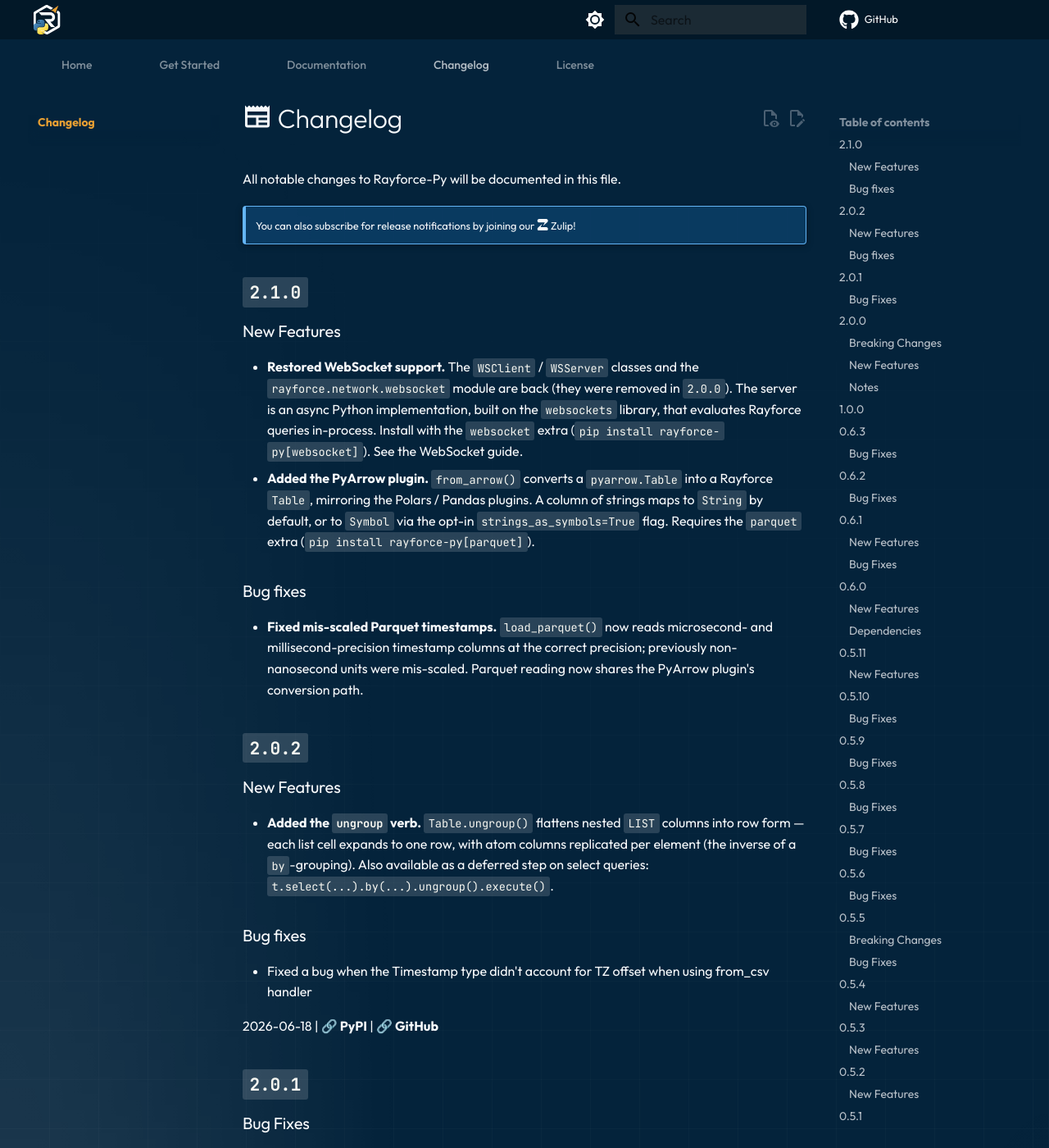
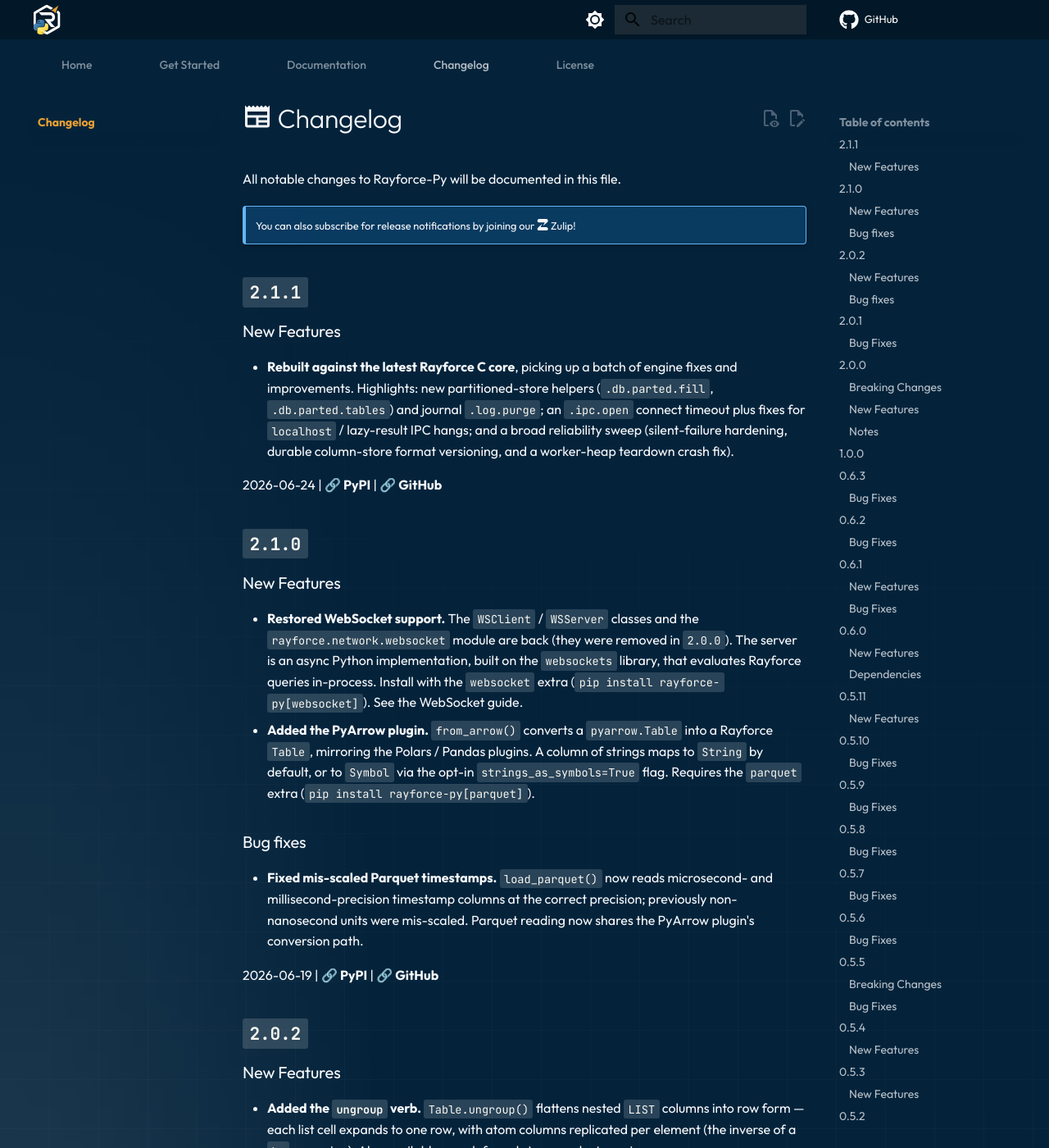
Before and after one commit to RayforceDB/rayforce-py, an MkDocs documentation site: the page built from docs/docs/content/CHANGELOG.md, in a window 1280 px wide and 1400 px high. Shown: the whole window at 82% size. Built offline with MkDocs 1.6.1 and Material for MkDocs 9.7.7, drawn with Linux system fonts in a browser that asks for light colours; comment, search, counter and statistics services are not loaded; a style sheet for code colours, icons or effects is not loaded.

Commit message:
docs(changelog): add 2.1.1 entry

```diff
--- a/docs/docs/content/CHANGELOG.md
+++ b/docs/docs/content/CHANGELOG.md
@@ -5,6 +5,19 @@
 !!! note ""
     You can also subscribe for release notifications by joining our [:simple-zulip: Zulip](https://rayforcedb.zulipchat.com/#narrow/channel/549008-Discuss)!
 
+
+## **`2.1.1`**
+
+### New Features
+
+- **Rebuilt against the latest Rayforce C core**, picking up a batch of engine
+  fixes and improvements. Highlights: new partitioned-store helpers
+  (`.db.parted.fill`, `.db.parted.tables`) and journal `.log.purge`; an
+  `.ipc.open` connect timeout plus fixes for `localhost` / lazy-result IPC
+  hangs; and a broad reliability sweep (silent-failure hardening, durable
+  column-store format versioning, and a worker-heap teardown crash fix).
+
+2026-06-24 | **[🔗 PyPI](https://pypi.org/project/rayforce-py/2.1.1/)** | **[🔗 GitHub](https://github.com/RayforceDB/rayforce-py/releases/tag/2.1.1)**
 
 ## **`2.1.0`**
 
@@ -31,6 +44,7 @@
   precision; previously non-nanosecond units were mis-scaled. Parquet reading now
   shares the PyArrow plugin's conversion path.
 
+2026-06-19 | **[🔗 PyPI](https://pypi.org/project/rayforce-py/2.1.0/)** | **[🔗 GitHub](https://github.com/RayforceDB/rayforce-py/releases/tag/2.1.0)**
 
 ## **`2.0.2`**
 
```
